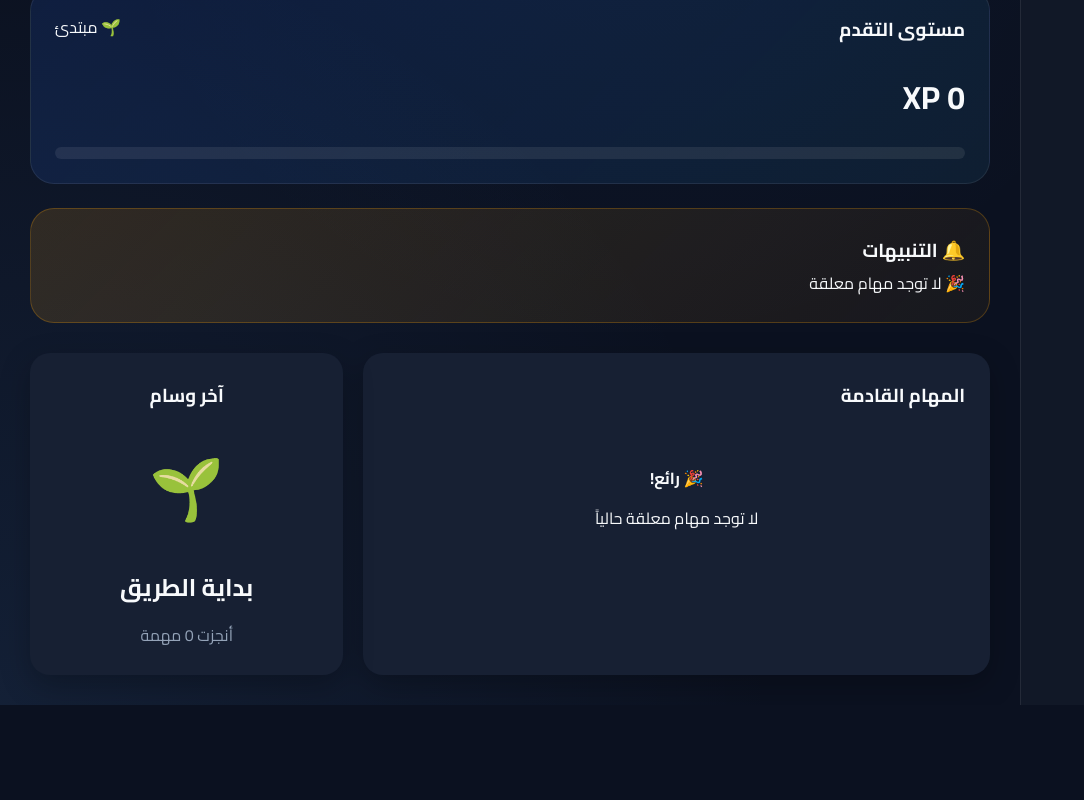
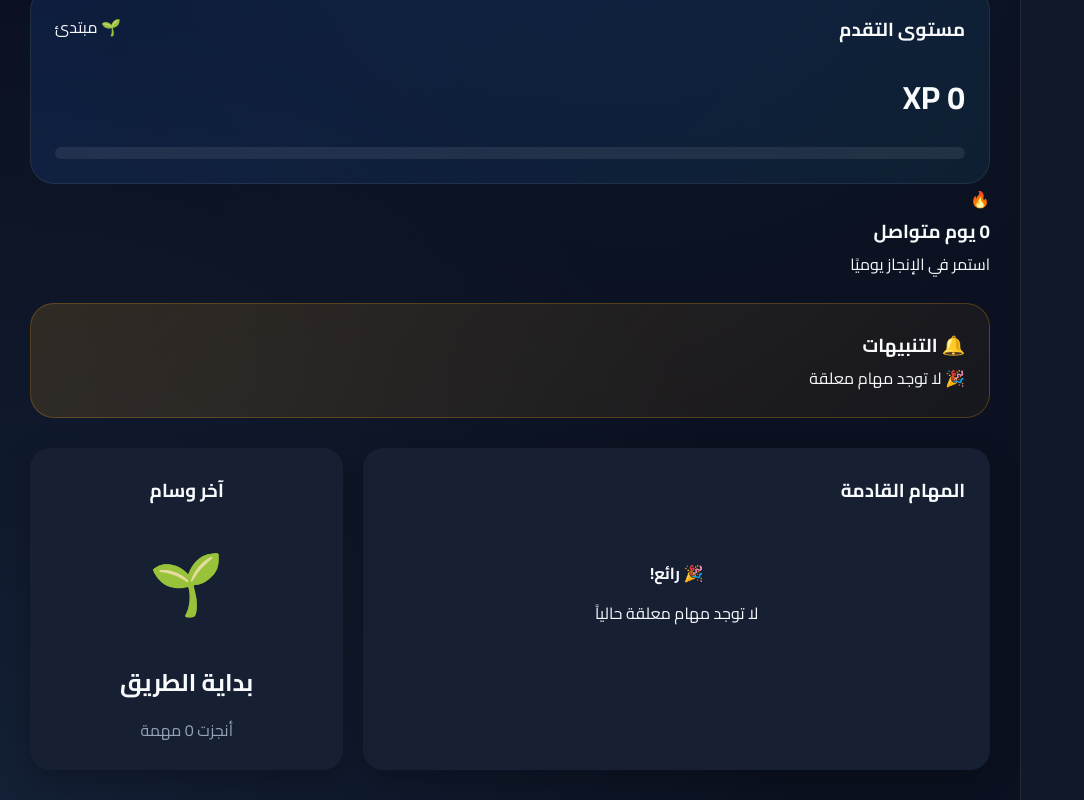
Before and after one commit to bt3762334-commits/study-shield, a React (Vite) app: page / in a window 1280 px wide. Shown: the part 1108-1908 px from the top of the page, without its empty margins (0-1084 px from the left). Before the commit the page ends 1813 px from the top, so only its background shows below. Built offline with nearby package versions, Linux system fonts and the light colour scheme.

Commit message:
Update Home.jsx

```diff
--- a/src/pages/Home.jsx
+++ b/src/pages/Home.jsx
@@ -1,19 +1,13 @@
 import { useEffect, useState } from "react";
-
 import XPCard from "../components/ui/XPCard";
-
+import StreakCard from "../components/ui/StreakCard";
 import QuickActions from "../components/ui/QuickActions";
-
 import NotificationCenter from "../components/ui/NotificationCenter";
-
 import MainLayout from "../layout/MainLayout";
 import verse from "../data/quranVerse";
-
 import { getDashboardStats } from "../services/dashboardStats";
-
 import UpcomingTasks from "../components/ui/UpcomingTasks";
 import AchievementPreview from "../components/ui/AchievementPreview";
-
 import StatCard from "../components/ui/StatCard";
 import ProgressCard from "../components/ui/ProgressCard";
 
@@ -93,6 +87,7 @@ export default function Home() {
         progress={stats.progress}
       />
 <XPCard />
+      <StreakCard />
       <NotificationCenter />
 
       <section className="dashboard-grid">
```
